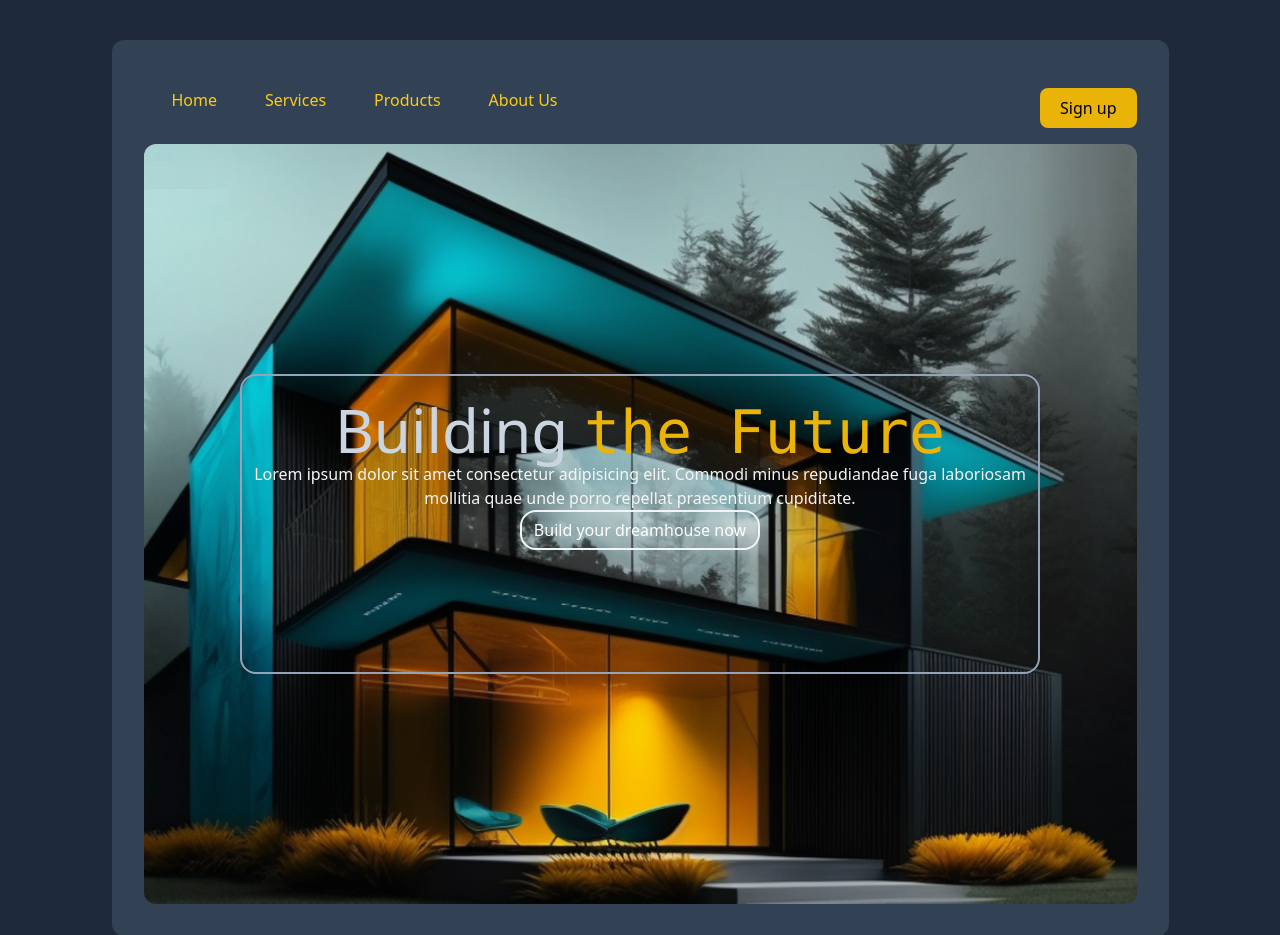
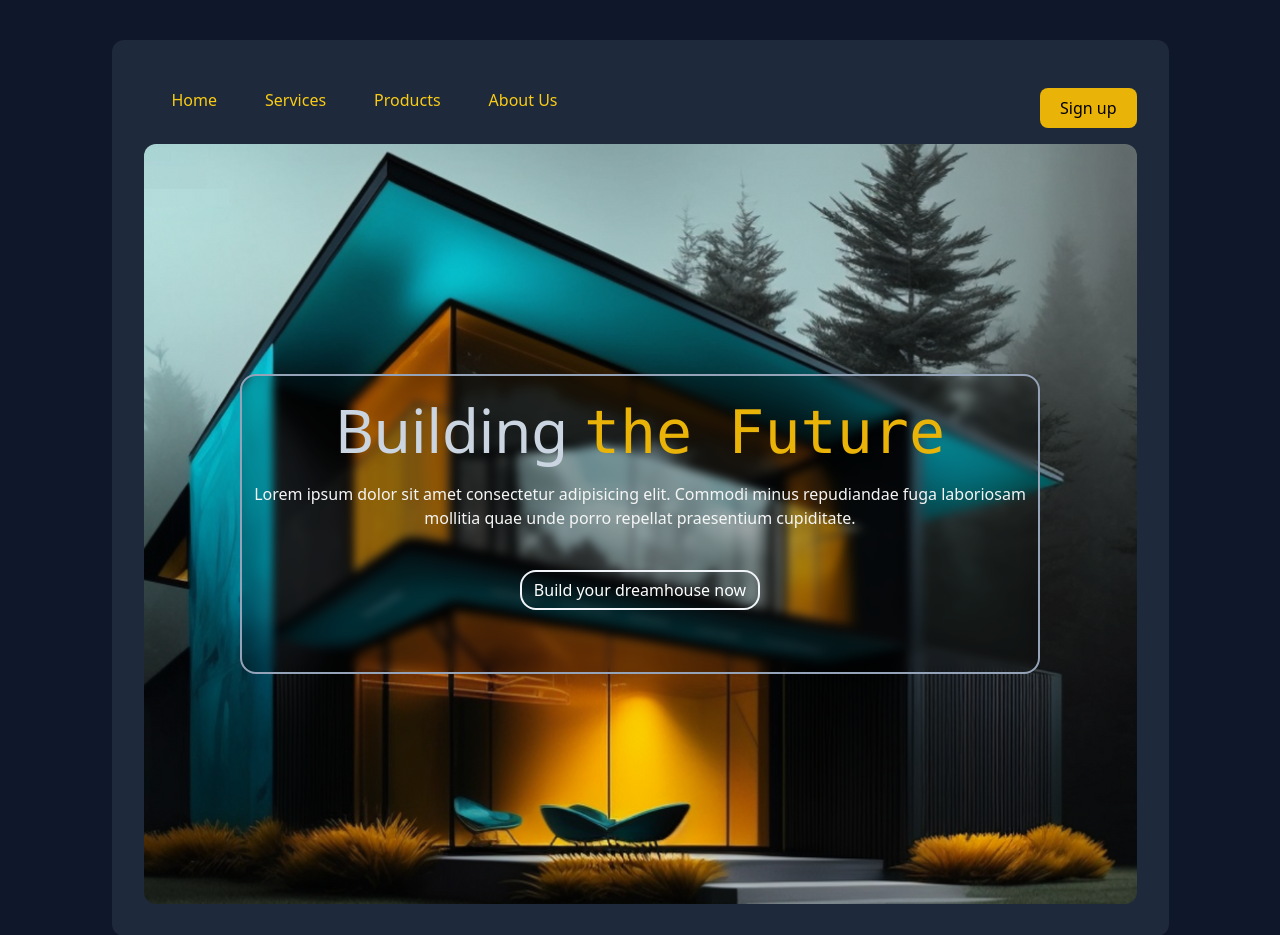
Before and after one commit to Adrian08796/modern-homes, a website built with Vite: page index.html in a window 1280 px wide. Shown: the top 935 px of the page. Built offline with nearby package versions, Linux system fonts and the light colour scheme.

Commit message:
added blur background to hero section)

```diff
--- a/index.html
+++ b/index.html
@@ -9,9 +9,10 @@
       src="https://kit.fontawesome.com/49f337f749.js"
       crossorigin="anonymous"></script>
   </head>
-  <body class="bg-slate-800 flex flex-col items-center m-5">
+
+  <body class="bg-slate-900 flex flex-col items-center m-5">
     <!-- Container start-->
-    <section class="bg-slate-700 m-5 p-8 rounded-xl">
+    <section class="bg-slate-800 m-5 p-8 rounded-xl">
       <!-- Header section start -->
       <header>
         <nav
@@ -51,7 +52,9 @@
           <!-- Nav buttons end -->
 
           <!-- Sign Up Start -->
-          <a class="bg-yellow-500 text-black rounded-lg px-5 py-2" href=""
+          <a
+            class="bg-yellow-500 text-black rounded-lg px-5 py-2"
+            href="./src/pages/Sign-up.html"
             >Sign up</a
           >
           <!-- Sign up End -->
@@ -64,18 +67,18 @@
         role="Modern House Design Hero"
         class="bg-[url('/src/assets/images/Hero/Hero.png')] w-full h-[760px] object-cover rounded-xl flex justify-center items-center">
         <div
-          class="w-[800px] h-[300px] bg-transparent border-2 border-slate-400 rounded-2xl p-2">
+          class="w-[800px] h-[300px] bg-transparent/20 backdrop-blur-sm border-2 border-slate-400 rounded-2xl p-2">
           <h1 class="font-sans text-6xl text-slate-300 pt-4 text-center">
             Building <code class="text-yellow-500">the Future</code>
           </h1>
-          <p class="text-neutral-100 text-center">
+          <p class="text-neutral-100 text-center mb-5 mt-5">
             Lorem ipsum dolor sit amet consectetur adipisicing elit. Commodi
             minus repudiandae fuga laboriosam mollitia quae unde porro repellat
             praesentium cupiditate.
           </p>
-          <div class="w-full h-[40px] flex justify-center">
+          <div class="w-full h-[60px] flex justify-center">
             <button
-              class="text-white border-2 border-slate-100 rounded-2xl px-3 bg-transparent hover:bg-yellow-500 hover:text-black">
+              class="text-white border-2 border-slate-100 rounded-2xl px-3 bg-transparent hover:bg-yellow-500 hover:text-black mt-5">
               Build your dreamhouse now
             </button>
           </div>
```
Also changed, not shown: src/pages/Sign-up.html (added).
